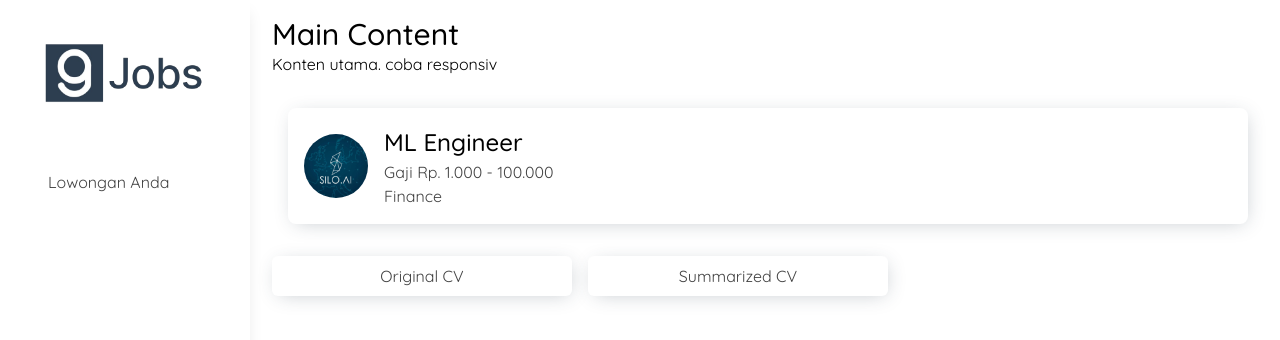
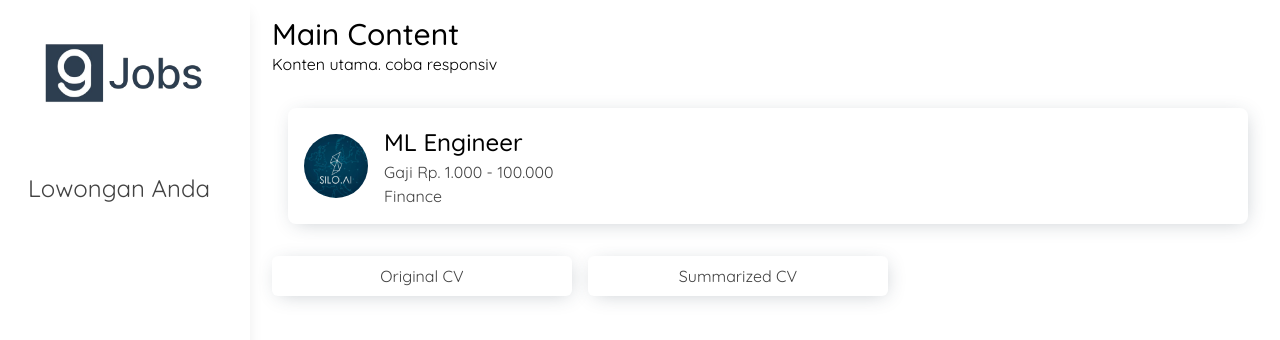
Before and after one commit to Capstone-Dicoding-C241-DJ02/web-client, a React (Vite) app: page / in a window 1280 px wide. Shown: the top 340 px of the page. Built offline with nearby package versions, Linux system fonts and the light colour scheme.

Commit message:
change fontsize lowonganAnda

```diff
--- a/src/components/CompanyHeader/CompanyLogo.jsx
+++ b/src/components/CompanyHeader/CompanyLogo.jsx
@@ -1,11 +1,11 @@
 import CompanyHeader from "./CompanyHeader";
-import companyLogo from "../../assets/logo-company.png"; // Importing the image
+import companyLogo from "../../assets/logo-company.png";
 
 const CompanyLogo = () => {
   return (
     <div className="p-4">
       <CompanyHeader
-        imageUrl={companyLogo} // Passing the image URL as a prop
+        imageUrl={companyLogo}
         jobTitle="ML Engineer"
         salary="1.000 - 100.000"
         category="Finance"
--- a/src/components/SideBar/SideBar.jsx
+++ b/src/components/SideBar/SideBar.jsx
@@ -20,7 +20,7 @@ const SideBar = () => {
     }
   };
 
-  // Update isMobile state on resize
+  // JIka width < 768 setIsMobile jadi true
   useEffect(() => {
     const handleResize = () => {
       setIsMobile(window.innerWidth < 768);
@@ -41,10 +41,14 @@ const SideBar = () => {
       >
         <div className="relative z-40">
           <img src={jobsImage} alt="Jobs" className="w-full h-auto mb-4" />
-          {/* Sidebar content goes here */}
+          {/* Sidebar content dibawahsini*/}
           <ul>
-            <li className="ml-8 mt-10">
-              <a href="#main-Content" onClick={handleLinkClick}>
+            <li className="ml-3 mt-10 ">
+              <a
+                href="#main-Content"
+                className="text-heading2 "
+                onClick={handleLinkClick}
+              >
                 Lowongan Anda
               </a>
             </li>
@@ -52,7 +56,7 @@ const SideBar = () => {
         </div>
       </div>
 
-      {/* Button to toggle sidebar */}
+      {/* tombol sidebar chevron */}
       <button
         className={`md:hidden w-12 h-24 fixed top-1/2 transform -translate-y-1/2 z-50 bg-white text-black ${
           isOpen ? "shadow-none" : "shadow-primary1"
@@ -66,7 +70,7 @@ const SideBar = () => {
         </span>
       </button>
 
-      {/* Click outside the sidebar to close */}
+      {/* Click diluar sidebar = close sidebar */}
       {isOpen && (
         <div
           className="fixed inset-0 bg-black opacity-50 z-30 md:hidden"
```
